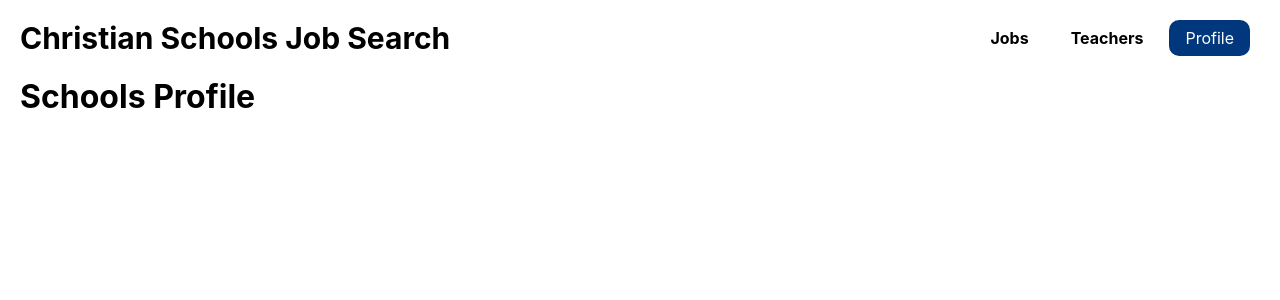
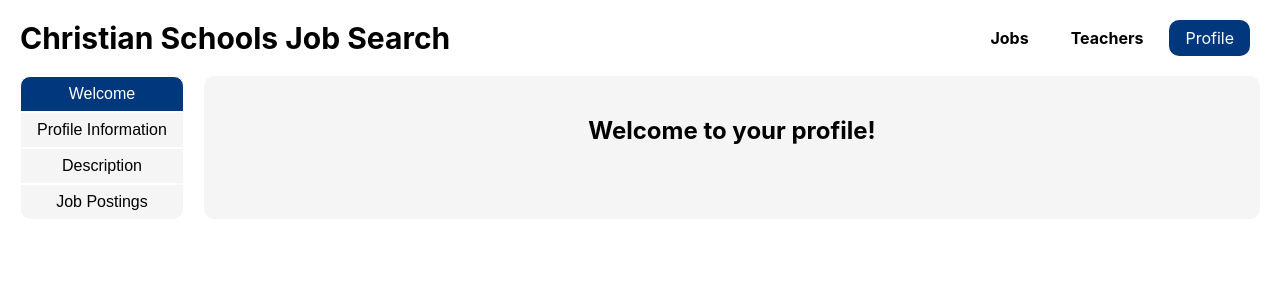
Before and after one commit to JS-7274/CSJSE-Clone, a React (Create React App) app in the folder csjse-app/client/: page /SchoolProfile in a window 1280 px wide. Shown: the top 300 px of the page. Built offline with nearby package versions, Linux system fonts and the light colour scheme.

Commit message:
CSS comments created, additions to priofiles
The school profile now has some minimal content and both profile pages now open with the welcome screen and have side bars more similar to the mockup

```diff
--- a/csjse-app/client/src/App.css
+++ b/csjse-app/client/src/App.css
@@ -1,3 +1,6 @@
+/* App.css */
+/* CSS that applies to full website */
+
 .App {
   width: 100%;
   height: auto;
--- a/csjse-app/client/src/pages/SchoolProfile.js
+++ b/csjse-app/client/src/pages/SchoolProfile.js
@@ -1,13 +1,80 @@
-import React from "react";
+import React, { useState, useEffect } from "react";
+import "../styles/Profiles.css";
 import { SchoolHeader } from "../components/Headers";
 
-function SchoolProfile() {
+const SchoolProfile = ({ user }) => {
+	const [activeTab, setActiveTab] = useState("Welcome");
+
+	const handleTabClick = (tab) => {
+		setActiveTab(tab);
+	};
+
+	/* Opens welcome tab in side menu when page is first opened */
+
+	useEffect(() => {
+		setActiveTab("Welcome");
+	}, []);
+
 	return (
 		<div>
 			<SchoolHeader></SchoolHeader>
-			<h1>Schools Profile</h1>
+
+			<div className="profile-container">
+				<div className="sidebar">
+					<button
+						className={activeTab === "Welcome" ? "active" : ""}
+						onClick={() => handleTabClick("Welcome")}
+					>
+						Welcome
+					</button>
+					<button
+						className={activeTab === "Profile Information" ? "active" : ""}
+						onClick={() => handleTabClick("Profile Information")}
+					>
+						Profile Information
+					</button>
+					<button
+						className={activeTab === "Description" ? "active" : ""}
+						onClick={() => handleTabClick("Description")}
+					>
+						Description
+					</button>
+					<button
+						className={activeTab === "Job Postings" ? "active" : ""}
+						onClick={() => handleTabClick("Job Postings")}
+					>
+						Job Postings
+					</button>
+				</div>
+				<div className="profile-content">
+					{activeTab === "Welcome" && (
+						<div>
+							<h2>Welcome to your profile!</h2>
+							{/* Display welcome message here */}
+						</div>
+					)}
+					{activeTab === "Profile Information" && (
+						<div>
+							<h2>Profile Information</h2>
+							{/* Display general profile information here */}
+						</div>
+					)}
+					{activeTab === "Description" && (
+						<div>
+							<h2>Description</h2>
+							{/* Display description (school info) here */}
+						</div>
+					)}
+					{activeTab === "Job Postings" && (
+						<div>
+							<h2>Description</h2>
+							{/* Display job postings here */}
+						</div>
+					)}
+				</div>
+			</div>
 		</div>
 	);
-}
+};
 
 export default SchoolProfile;
--- a/csjse-app/client/src/pages/TeacherStaffProfile.js
+++ b/csjse-app/client/src/pages/TeacherStaffProfile.js
@@ -1,13 +1,19 @@
-import React, { useState } from "react";
+import React, { useState, useEffect } from "react";
 import "../styles/Profiles.css";
 import { TeacherStaffHeader } from "../components/Headers";
 
 const TeacherStaffProfile = ({ user }) => {
-	const [activeTab, setActiveTab] = useState("Testimony");
+	const [activeTab, setActiveTab] = useState("Welcome");
 
 	const handleTabClick = (tab) => {
 		setActiveTab(tab);
 	};
+
+	/* Opens welcome tab in side menu when page is first opened */
+
+	useEffect(() => {
+		setActiveTab("Welcome");
+	}, []);
 
 	return (
 		<div>
@@ -16,10 +22,10 @@ const TeacherStaffProfile = ({ user }) => {
 			<div className="profile-container">
 				<div className="sidebar">
 					<button
-						className={activeTab === "Testimony" ? "active" : ""}
-						onClick={() => handleTabClick("Testimony")}
+						className={activeTab === "Welcome" ? "active" : ""}
+						onClick={() => handleTabClick("Welcome")}
 					>
-						Testimony
+						Welcome
 					</button>
 					<button
 						className={activeTab === "Profile Information" ? "active" : ""}
@@ -33,12 +39,18 @@ const TeacherStaffProfile = ({ user }) => {
 					>
 						Resume
 					</button>
+					<button
+						className={activeTab === "Testimony" ? "active" : ""}
+						onClick={() => handleTabClick("Testimony")}
+					>
+						Testimony
+					</button>
 				</div>
 				<div className="profile-content">
-					{activeTab === "Testimony" && (
+					{activeTab === "Welcome" && (
 						<div>
-							<h2>Testimony</h2>
-							{/* Display testimony here */}
+							<h2>Welcome to your profile!</h2>
+							{/* Display welcome message here */}
 						</div>
 					)}
 					{activeTab === "Profile Information" && (
@@ -53,6 +65,12 @@ const TeacherStaffProfile = ({ user }) => {
 							{/* Display resume here */}
 						</div>
 					)}
+					{activeTab === "Testimony" && (
+						<div>
+							<h2>Testimony</h2>
+							{/* Display testimony here */}
+						</div>
+					)}
 				</div>
 			</div>
 		</div>
--- a/csjse-app/client/src/styles/FailedLogin.css
+++ b/csjse-app/client/src/styles/FailedLogin.css
@@ -1,3 +1,5 @@
+/* FailedLogin.css */
+
 .loginfailed {
     position: fixed;
     top: 50%;
--- a/csjse-app/client/src/styles/Headers.css
+++ b/csjse-app/client/src/styles/Headers.css
@@ -1,3 +1,5 @@
+/* Headers.css */
+
 .header {
     background-color: #fff;
     color: #000;
@@ -16,6 +18,7 @@
     display: flex;
   }
 
+  /* Default item style */
   .menuitem {
     margin-right: 10px;
     padding: 8px 16px;
@@ -25,16 +28,17 @@
     font-size: 16px;
     font-weight: bold;
     text-align: center;
-    white-space: nowrap;
+    white-space: nowrap; /* this means that text will stay on one line */
   }
 
+  /* Item style when hovering over it */
   .menuitem:hover {
     margin-right: 10px;
     padding: 8px 16px;
     background-color: #26b170;
     color: #fff;
     border: none;
-    border-radius: 10px;
+    border-radius: 10px; /* rounded corners */
     cursor: pointer;
     text-decoration: none;
     font-size: 16px;
@@ -43,7 +47,7 @@
     white-space: nowrap;
   }
 
-
+  /* Item style when item is selected */
   .menuitem.active {
     margin-right: 10px;
     padding: 8px 16px;
--- a/csjse-app/client/src/styles/Home.css
+++ b/csjse-app/client/src/styles/Home.css
@@ -31,14 +31,12 @@
   white-space: nowrap;
 }
 
-/* The container <div> - needed to position the dropdown content */
+/* Position of the dropdown content */
 .dropdown {
   position: relative;
-  /*display: inline-block;*/
   float: right;
 }
 
-/* Dropdown Content (Hidden by Default) */
 .dropdown-content {
   display: none;
   position: absolute;
@@ -58,14 +56,14 @@
   display: block;
 }
 
-/* Change color of dropdown links on hover */
+/* Change color of links in dropdown when hovering over them */
 .dropdown-content a:hover {
   background-color: #ddd;
   border-radius: 10px;
 
 }
 
-/* Show the dropdown menu on hover */
+/* Show the dropdown menu when hovering over the dropdown button */
 .dropdown:hover .dropdown-content {
   display: block;
 }
@@ -77,11 +75,11 @@
   position: relative;
   height: 400px;
   background-image:
-  linear-gradient(to right, rgba(255, 255, 255, 0.15),  rgba(1, 55, 125, 0.90)),
+  linear-gradient(to right, rgba(255, 255, 255, 0.15),  rgba(1, 55, 125, 0.90)), /* Gradient over hero image */
   url("../assets/teacher07.jpg");
   background-position: center;
   background-size: cover;
-  background-repeat: no-repeat;
+  background-repeat: no-repeat; /* only one copy of the image */
   color: #fff;
   display: flex;
   margin-top: 20px;
@@ -95,7 +93,6 @@
 }
 
 .hero-content {
-  /* Styles for the content within the hero section */
   position: absolute;
   top: 50%;
   right: 0;
--- a/csjse-app/client/src/styles/LoginandCreate.css
+++ b/csjse-app/client/src/styles/LoginandCreate.css
@@ -19,7 +19,6 @@ h2 {
 .login-form {
   background-color: #fff;
   padding: 20px;
-
   border-radius: 8px;
   box-shadow: 0 0 10px rgba(0, 0, 0, 0.1);
   width: 300px;
--- a/csjse-app/client/src/styles/Profiles.css
+++ b/csjse-app/client/src/styles/Profiles.css
@@ -1,4 +1,4 @@
-
+/* Profiles.css */
 
 .profile-container {
     display: flex;
@@ -28,11 +28,13 @@
 
   }
 
+  /* Sets the top corners of the top item to be rounded */
   .sidebar button:nth-child(1) {
     border-top-left-radius: 10px;
     border-top-right-radius: 10px;
   }
 
+  /* Sets the bottom corners of the bottom item to be rounded */
   .sidebar button:nth-last-child(1){
     border-bottom-left-radius: 10px;
     border-bottom-right-radius: 10px;
```
